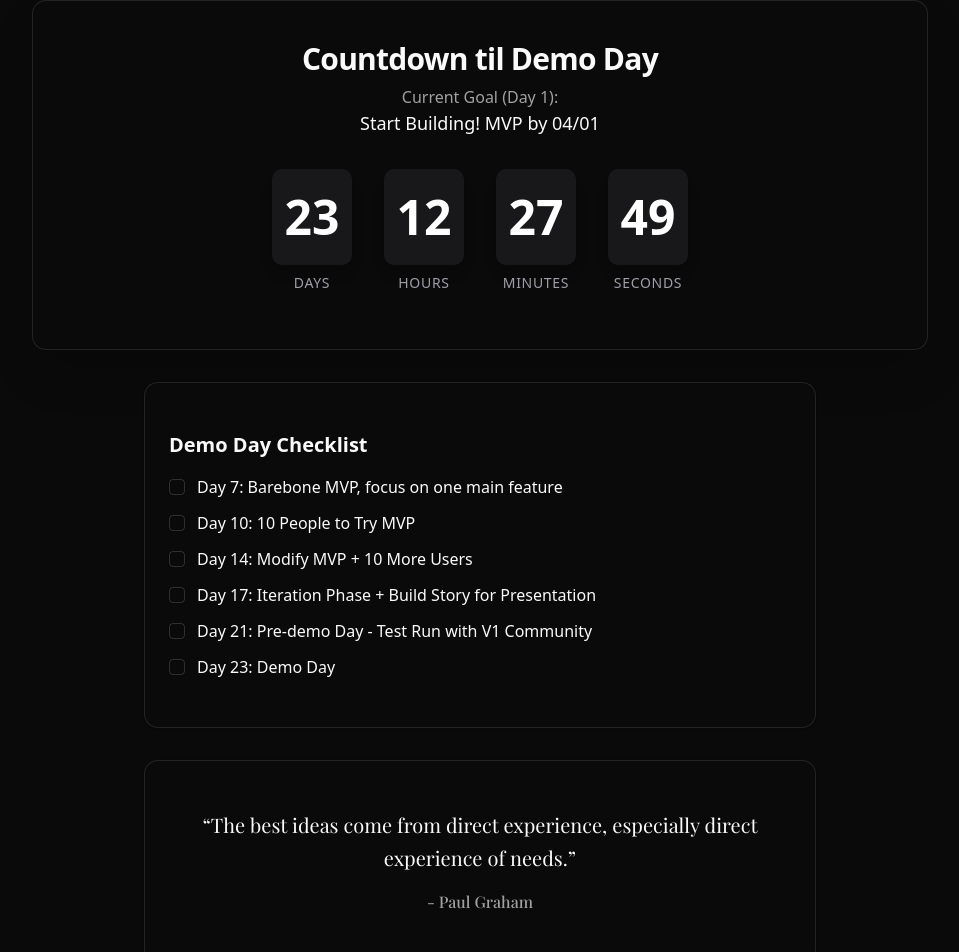
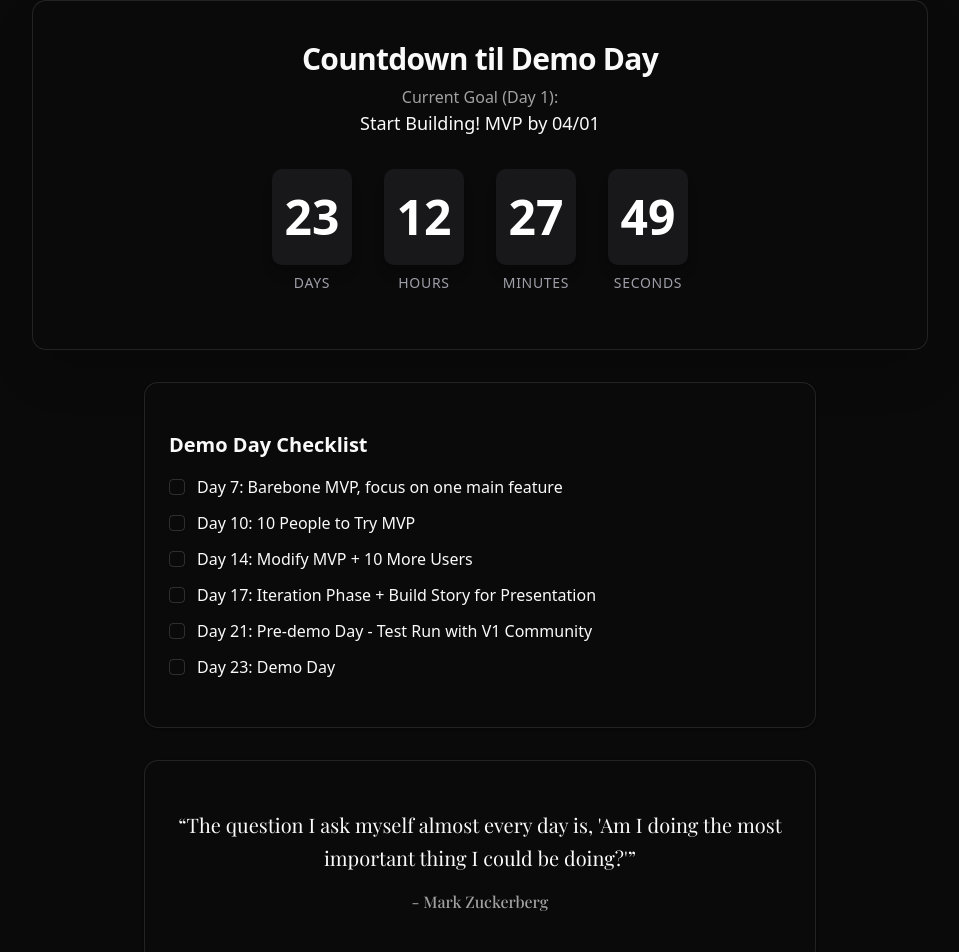
Before and after one commit to toanminhbui/countdown, a Next.js app: page / in a window 1280 px wide. Shown: the top 952 px of the page, without its empty margins (160-1119 px from the left). Built offline with nearby package versions, Linux system fonts and the light colour scheme; a web font is replaced by a local one.

Commit message:
added more context for tasks, updated hydration for quotes

```diff
--- a/src/components/ui/checklist.tsx
+++ b/src/components/ui/checklist.tsx
@@ -9,6 +9,7 @@ interface Task {
   completed: boolean;
 }
 
+const STORAGE_VERSION = '1.0'; // Increment this when tasks change
 const initialTasks = [
   { day: 7, text: 'Barebone MVP, focus on one main feature', completed: false },
   { day: 10, text: '10 People to Try MVP', completed: false },
@@ -24,9 +25,17 @@ const TaskChecklist: React.FC = () => {
 
   useEffect(() => {
     setMounted(true);
-    const saved = localStorage.getItem('demoTasks');
-    if (saved) {
-      setTasks(JSON.parse(saved));
+    const version = localStorage.getItem('demoTasksVersion');
+    if (version !== STORAGE_VERSION) {
+      // Clear old data and set new version
+      localStorage.setItem('demoTasks', JSON.stringify(initialTasks));
+      localStorage.setItem('demoTasksVersion', STORAGE_VERSION);
+      setTasks(initialTasks);
+    } else {
+      const saved = localStorage.getItem('demoTasks');
+      if (saved) {
+        setTasks(JSON.parse(saved));
+      }
     }
   }, []);
 
--- a/src/components/ui/quoter.tsx
+++ b/src/components/ui/quoter.tsx
@@ -1,4 +1,5 @@
-import React, { useMemo } from 'react';
+'use client'
+import React, { useState, useEffect } from 'react';
 import { Card, CardContent } from '@/components/ui/card';
 import { Playfair_Display } from 'next/font/google';
 
@@ -91,19 +92,21 @@ const STARTUP_QUOTES = [
 ];
 
 const StartupQuote: React.FC = () => {
-  // Use useMemo to persist the random quote across re-renders
-  const randomQuote = useMemo(() => {
-    return STARTUP_QUOTES[Math.floor(Math.random() * STARTUP_QUOTES.length)];
-  }, []); // Empty dependency array means this will only run once when component mounts
+  const [quote, setQuote] = useState(STARTUP_QUOTES[0]);
+
+  useEffect(() => {
+    const randomIndex = Math.floor(Math.random() * STARTUP_QUOTES.length);
+    setQuote(STARTUP_QUOTES[randomIndex]);
+  }, []);
 
   return (
     <Card className="w-full max-w-2xl mx-auto bg-background border-border">
       <CardContent className="p-6">
         <blockquote className={`${playfair.className} text-xl italic text-center text-foreground mb-4 leading-relaxed`}>
-          &ldquo;{randomQuote.text}&rdquo;
+          &ldquo;{quote.text}&rdquo;
         </blockquote>
         <p className={`${playfair.className} text-md font-medium text-center text-muted-foreground`}>
-          - {randomQuote.author}
+          - {quote.author}
         </p>
       </CardContent>
     </Card>
```
